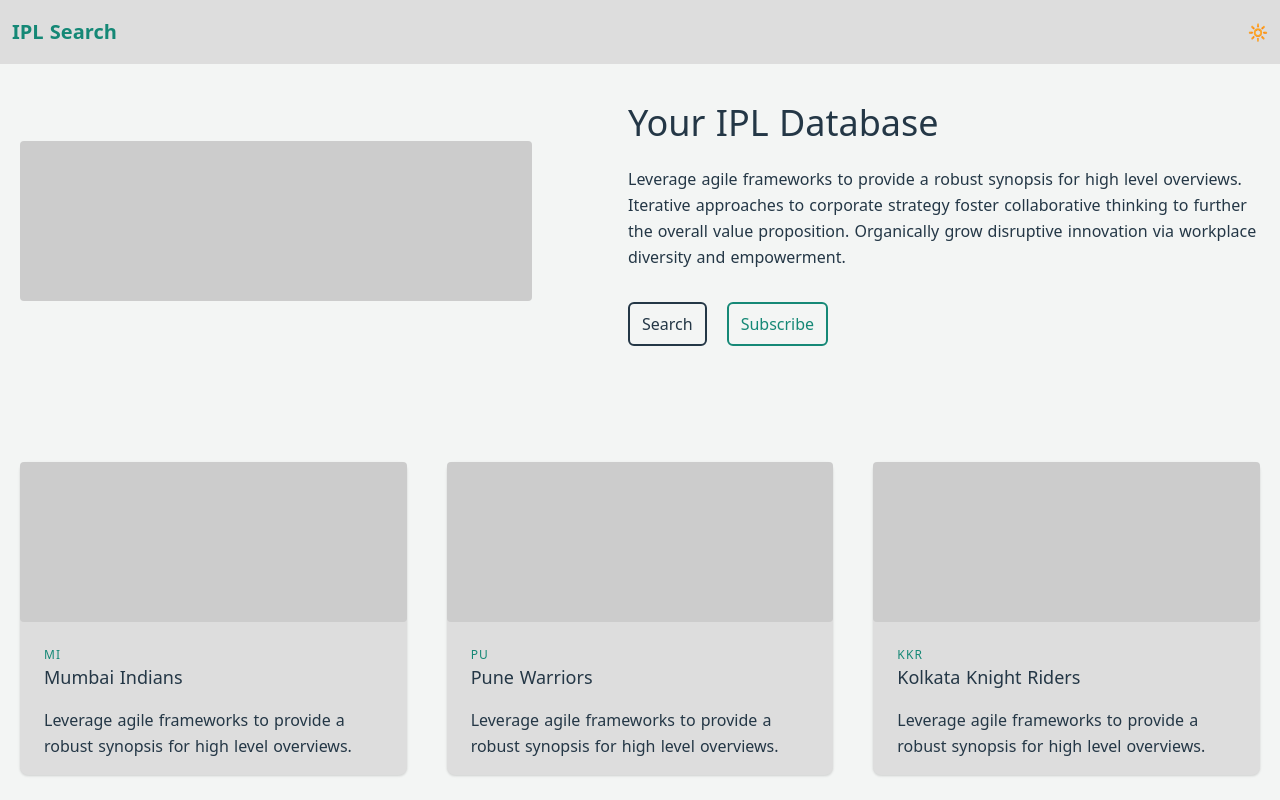
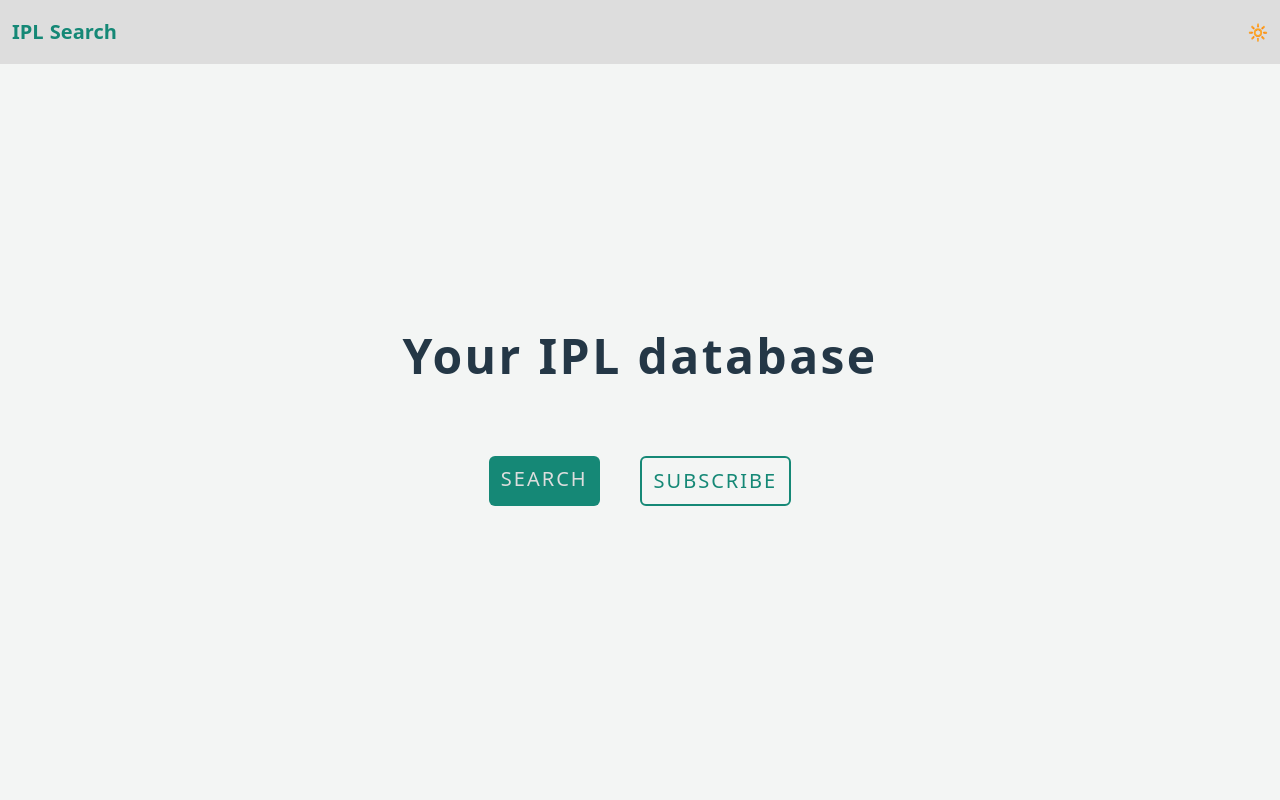
Before and after one commit to sadn1ck/frontend-task-atlan, a Nuxt app: page / in a window 1280 px wide. Shown: the top 800 px of the page. Built offline with nearby package versions, Linux system fonts and the light colour scheme.

Commit message:
- upd: added title for teams, fixes to hero
Signed-off-by: Anik Das <anikdas0811@gmail.com>

```diff
--- a/assets/styles.css
+++ b/assets/styles.css
@@ -62,8 +62,8 @@
   @apply rounded-md;
   @apply px-3;
   @apply py-2;
-  border: 2px solid var(--color);
-  color: var(--color);
+  background-color: var(--color-primary);
+  color: var(--bg);
 }
 .dark-btn:focus {
   @apply outline-none;
--- a/components/IPL/Teams.vue
+++ b/components/IPL/Teams.vue
@@ -1,5 +1,8 @@
 <template>
   <main class="pb-10">
+    <div class="text-4xl tracking-wide font-bold text-center pb-16">
+      Indian Premiere League Teams
+    </div>
     <div class="grid grid-cols-1 md:grid-cols-2 lg:grid-cols-3">
       <div v-for="(team, id) in teams" :key="id">
         <div class="max-w-md mx-auto">
@@ -7,7 +10,7 @@
         </div>
       </div>
     </div>
-    <div class="text-center">
+    <div class="text-center py-10">
       <button class="btn rounded-2xl" @click="showMore">
         {{ showingmore ? 'Show Less' : 'Show More' }}
       </button>
@@ -35,7 +38,7 @@
 export default {
   data() {
     return {
-      showingmore: true,
+      showingmore: false,
       teams: allTeams.slice(0, 6),
     }
   },
--- a/components/landing/Hero.vue
+++ b/components/landing/Hero.vue
@@ -1,35 +1,17 @@
 <template>
-  <section class="body-font">
-    <div
-      class="container mx-auto flex px-5 py-24 md:flex-row flex-col items-center"
-    >
-      <div class="lg:max-w-lg lg:w-full md:w-1/2 w-5/6 mb-10 md:mb-0">
-        <img
-          class="h-40 rounded w-full object-cover object-center"
-          src="/placeholder.png"
-          alt="content"
-        />
+  <section class="body-font py-32 my-48">
+    <div class="flex flex-col text-center w-full mb-12">
+      <div
+        class="text-4xl md:text-5xl font-extrabold title-font mb-4 tracking-wider"
+      >
+        Your IPL database
       </div>
-      <div
-        class="lg:flex-grow md:w-1/2 lg:pl-24 md:pl-16 flex flex-col md:items-start md:text-left items-center text-center"
-      >
-        <h1 class="title-font sm:text-4xl text-3xl mb-4 font-medium">
-          Your IPL Database
-        </h1>
-        <p class="mb-8 leading-relaxed">
-          Leverage agile frameworks to provide a robust synopsis for high level
-          overviews. Iterative approaches to corporate strategy foster
-          collaborative thinking to further the overall value proposition.
-          Organically grow disruptive innovation via workplace diversity and
-          empowerment.
-        </p>
-        <div
-          class="flex w-full md:justify-start justify-center items-end space-x-5"
-        >
-          <div class="inline-flex dark-btn">Search</div>
-          <button class="inline-flex border-0 btn">Subscribe</button>
-        </div>
-      </div>
+    </div>
+    <div class="flex justify-center space-x-10">
+      <button class="inline-flex dark-btn text-xl uppercase tracking-widest">
+        Search
+      </button>
+      <button class="btn text-xl uppercase tracking-widest">Subscribe</button>
     </div>
   </section>
 </template>
```
